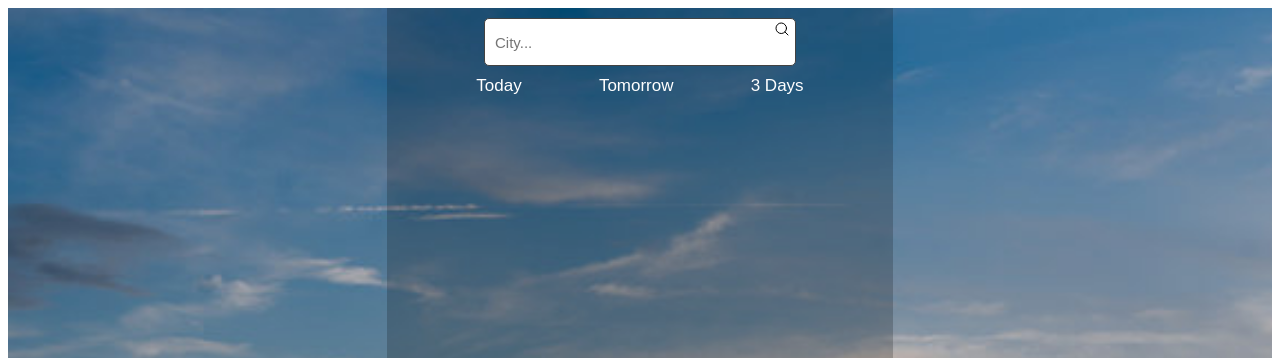
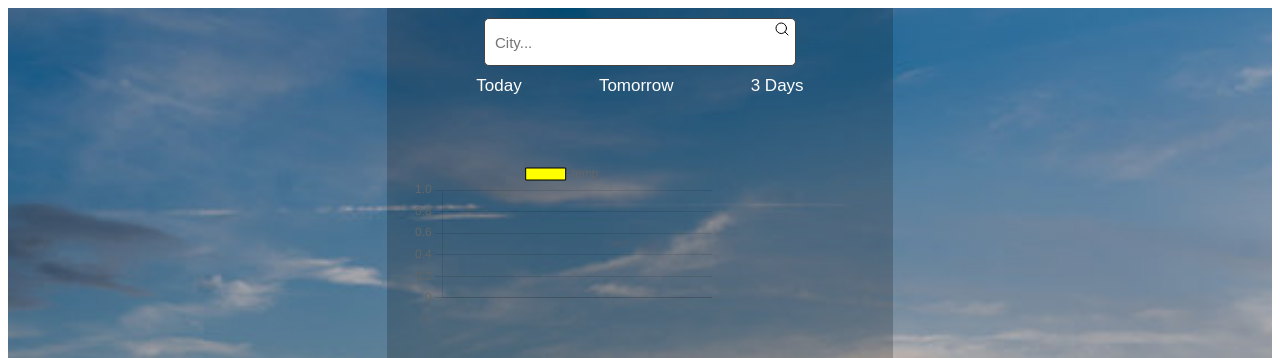
Before and after one commit to NadiaPia/weather_forecast, a React (Create React App) app: page / in a window 1280 px wide. Shown: the top 358 px of the page. Built offline with nearby package versions, Linux system fonts and the light colour scheme.

Commit message:
Add lineChart component

```diff
--- a/package.json
+++ b/package.json
@@ -7,8 +7,10 @@
     "@testing-library/react": "^13.4.0",
     "@testing-library/user-event": "^13.5.0",
     "axios": "^1.4.0",
+    "chart.js": "^4.3.0",
     "phosphor-react": "^1.4.1",
     "react": "^18.2.0",
+    "react-chartjs-2": "^5.2.0",
     "react-dom": "^18.2.0",
     "react-scripts": "5.0.1",
     "web-vitals": "^2.1.4"
--- /dev/null
+++ b/src/components/LineChart.js
@@ -0,0 +1,10 @@
+import React from 'react';
+import { Line } from 'react-chartjs-2';
+import { Chart as ChartJS } from 'chart.js/auto';
+
+function LineChart({chartData}) {
+  return   <Line data={chartData} /*options={}*//>
+
+}
+
+export default LineChart;
--- a/src/components/Today.js
+++ b/src/components/Today.js
@@ -1,18 +1,45 @@
-import React from 'react';
+import React, { useState, useEffect } from 'react';
+
+
 import './Today.css';
 import cloud from '../cloud.png';
-import {timeFormater} from "../helpers/timeHelpers"
+import { timeFormater } from "../helpers/timeHelpers";
+import LineChart from './LineChart';
+
 
 
 function Today(props) {
 
     const localData = props.localTime; //2023-07-05 12:43
+    const [tempData, setTempData] = useState(null)
 
-    const {year, day, month, hour, min} = timeFormater(props.localTime)
 
-    const hourly = props.hourlyForecast.map((hour,i) => {
-        console.log(i, hour.time, hour.temp_c)
+    const { year, day, month, hour, min } = timeFormater(props.localTime)
+
+    const hourly = (props.hourlyForecast || []).map((hour, i) => {
+        //console.log("hourly", i, timeFormater(hour.time).hour, hour.temp_c) //[0 '2023-07-07 00:00' 15.8,   1 '2023-07-07 01:00' 15.1 ...]
+        return {
+            hour: timeFormater(hour.time).hour,
+            temp: hour.temp_c
+        }
+
     });
+
+    console.log("hourlyyy", hourly)// [{hour: '01', temp: 25.9}, {hour: '02', temp: 25.6}, ...]
+
+    useEffect(() => {
+        setTempData({
+            labels: (hourly || []).map((data) => data.hour), //['00:00', '01:00','02:00','03:00'...]
+            datasets: [{
+                label: "temp",
+                data: (hourly|| []).map((data) => data.temp),
+                backgroundColor: ["yellow"], //optinal
+                borderColor: "black",
+                borderWidth: 1,
+            }]
+        })
+
+    }, [props.hourlyForecast])
 
     return (
         <div className="todayContainer">
@@ -20,15 +47,13 @@ function Today(props) {
 
                 <div className="currentTime">
                     {localData && <div className="data">{`${month} ${day}, ${hour}:${min}`}</div>}
-
                 </div>
 
                 <div className="currentTemp">
                     <span className="tempValue">{props.currentTemp} {props.currentTemp && <p className="celsium">&#8451;</p>}</span>
 
                     <div className="symbolContainer">
-                    {props.precipitation && <img className="symbol" alt="pic" src={cloud} />}
-
+                        {props.precipitation && <img className="symbol" alt="pic" src={cloud} />}
                     </div>
                 </div>
                 <div className="feelsAndprecip" >
@@ -36,6 +61,9 @@ function Today(props) {
                     <div className="precipitation" >{props.precipitation} </div>
                 </div>
 
+                <div style={{ width: 300 }}>
+                    {tempData && <LineChart chartData={tempData} />}
+                </div>
 
             </div>
 
```
Also changed, not shown: src/App.js (+2 -19 lines), 1 other file (tests, documents, lock files or other folders).
